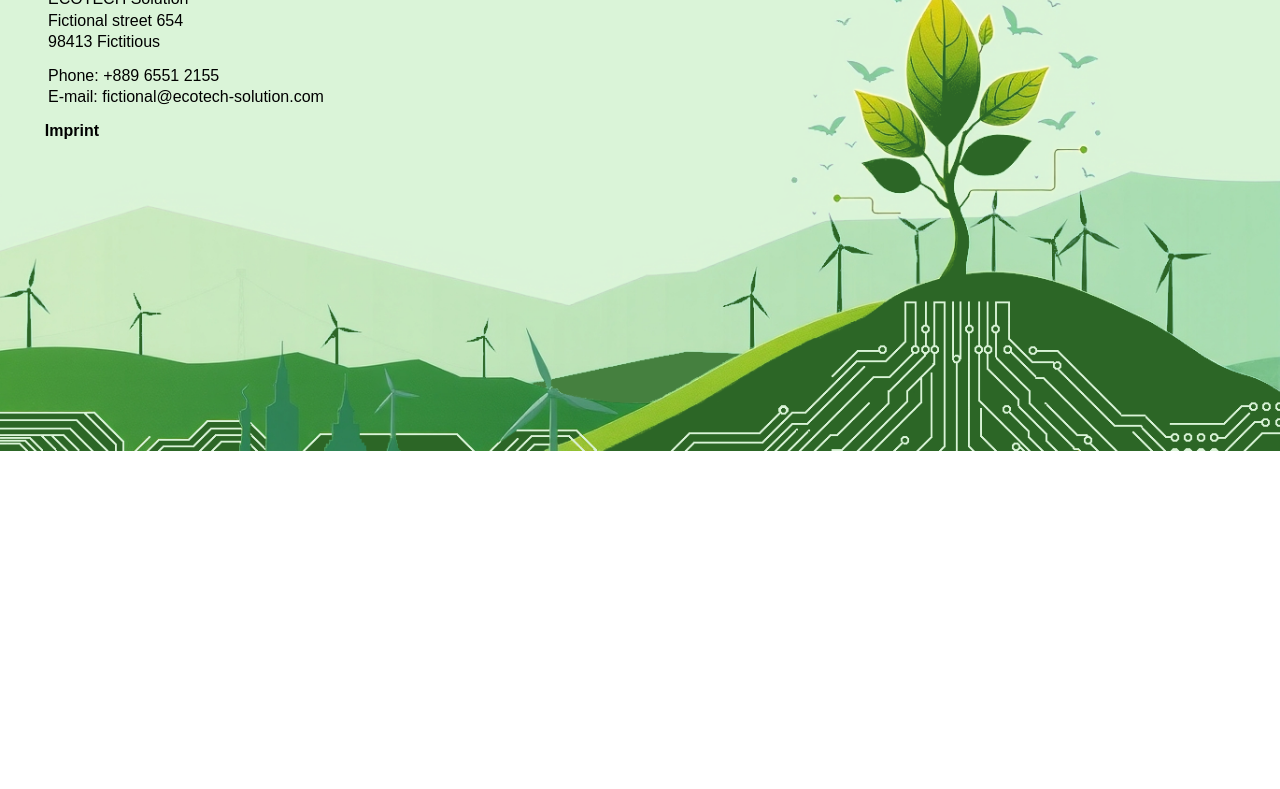
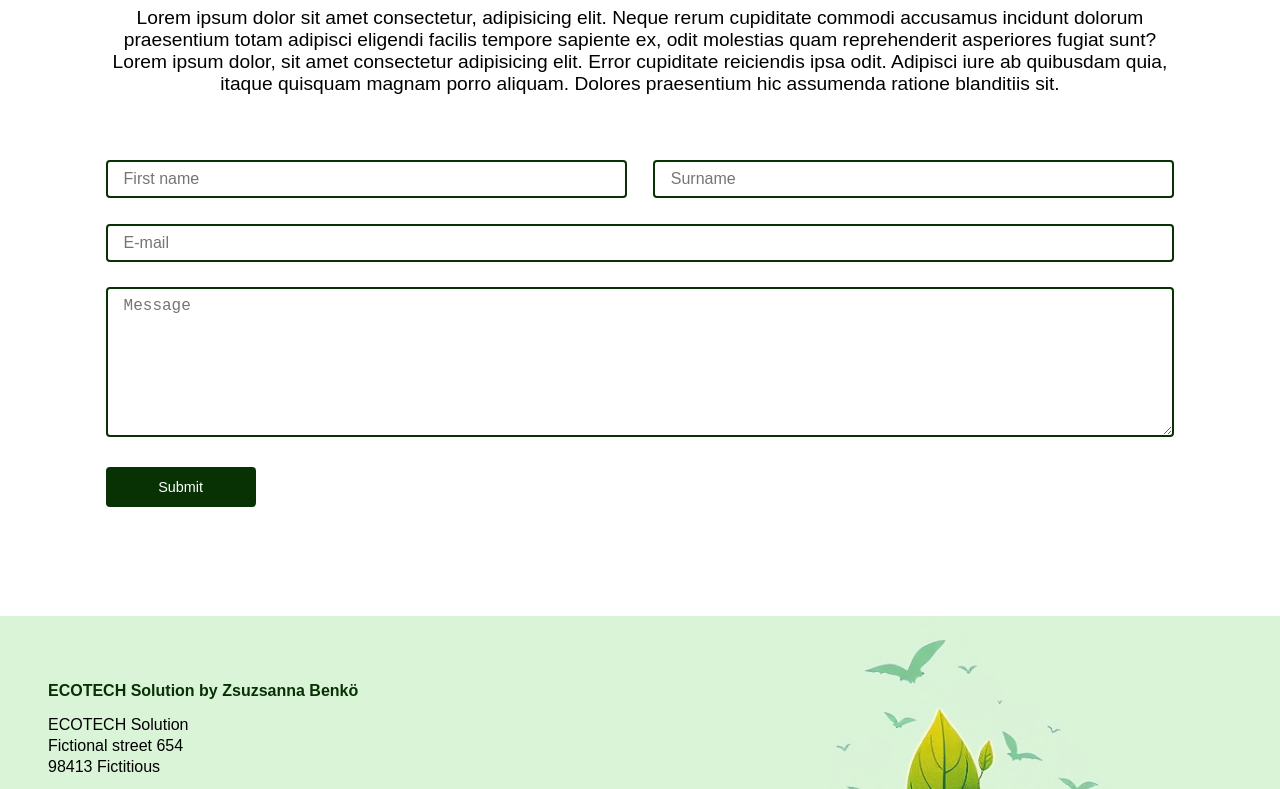
Before and after one commit to Susi-88/html-css-first-project, a plain HTML site: page html/contact.html in a window 1280 px wide. Shown: the part 628-1417 px from the top of the page. Before the commit the page ends 1079 px from the top, so only its background shows below. Drawn offline with Linux system fonts and the light colour scheme.

Commit message:
Added content to contact.html, updated styles.css

```diff
--- a/html/contact.html
+++ b/html/contact.html
@@ -53,6 +53,50 @@
             </div>
         </section>
 
+        <!-- CONTACT SECTION -->
+        <section id="contact-section">
+            <div class="container">
+                <div class="row">
+                    <div class="col-6">
+                        <header class="intro-container">
+                            <h1>Contact</h1>
+                            <p>Lorem ipsum dolor sit amet consectetur, adipisicing elit. Neque rerum cupiditate commodi accusamus incidunt dolorum praesentium totam adipisci eligendi facilis tempore sapiente ex, odit molestias quam reprehenderit asperiores fugiat sunt? Lorem ipsum dolor, sit amet consectetur adipisicing elit. Error cupiditate reiciendis ipsa odit. Adipisci iure ab quibusdam quia, itaque quisquam magnam porro aliquam. Dolores praesentium hic assumenda ratione blanditiis sit.</p>
+                        </header>
+                    </div>
+                </div>
+                <form id="contact-form" action="contact.html" method="post">
+                    <div class="row">
+                        <div class="col-3">
+                            <label for="first-name" class="screenreader">First name:</label>
+                            <input id="first-name" type="text" name="first-name" placeholder="First name">
+                        </div>
+                        <div class="col-3">
+                            <label for="surname" class="screenreader">Surname:</label>
+                            <input id="surname" type="text" name="surname" placeholder="Surname">
+                        </div>
+                    </div>
+                    <div class="row">
+                        <div class="col-6">
+                            <label for="email" class="screenreader">E-mail:</label>
+                            <input id="email" type="text" name="email" placeholder="E-mail"
+                            pattern="(?:[a-z0-9!#$%&amp;'*+\/=?^_`{|}~-]+(?:\.[a-z0-9!#$%&amp;'*+\/=?^_`{|}~-]+)*|'(?:[\x01-\x08\x0b\x0c\x0e-\x1f\x21\x23-\x5b\x5d-\x7f]|\\[\x01-\x09\x0b\x0c\x0e-\x7f])*')@(?:(?:[a-z0-9](?:[a-z0-9-]*[a-z0-9])?\.)+[a-z0-9](?:[a-z0-9-]*[a-z0-9])?|\[(?:(?:(2(5[0-5]|[0-4][0-9])|1[0-9][0-9]|[1-9]?[0-9]))\.){3}(?:(2(5[0-5]|[0-4][0-9])|1[0-9][0-9]|[1-9]?[0-9])|[a-z0-9-]*[a-z0-9]:(?:[\x01-\x08\x0b\x0c\x0e-\x1f\x21-\x5a\x53-\x7f]|\\[\x01-\x09\x0b\x0c\x0e-\x7f])+)\])" title="Enter a valid e-mail address!">
+                        </div>
+                    </div>
+                    <div class="row">
+                        <div class="col-6">
+                            <label for="message" class="screenreader">Message:</label>
+                            <textarea id="message" name="message" placeholder="Message"></textarea>
+                        </div>
+                    </div>
+                    <div class="row">
+                        <div class="col-6">
+                            <button id="contact-submit-btn" class="btn-primer" type="submit" name="submit-btn">Submit</button>
+                        </div>
+                    </div>
+                </form>
+            </div>
+        </section>
+
         <!-- FOOTER -->
         <footer id="footer">
             <img id="footer-img" src="../src/img/ECOTECH_footer.png">
--- a/src/css/styles.css
+++ b/src/css/styles.css
@@ -587,6 +587,61 @@ Third color - LIGHT GRAY:    #E5E5E5
         }
     }
 
+/*  === CONTACT HTML === */
+
+    #contact-form {
+        width: 80%;
+        margin-left: auto;
+        margin-right: auto;
+        margin-bottom: 4rem;
+
+    }
+
+    #contact-form input,
+    #contact-form textarea {
+        width: 100%;
+        border: 2px solid #083204;
+        border-radius: 4px;
+        padding: .5rem 1rem;
+        font-size: 1rem;
+        color: #083204;
+    }
+
+    #contact-form input:hover,
+    #contact-form textarea:hover,
+    #contact-form input:focus,
+    #contact-form textarea:focus {
+        background-color: #DAF4D8;
+        color: #083204;
+    }
+
+    #contact-form textarea {
+        height: 150px;
+    }
+
+    #contact-submit-btn {
+        width: 150px;
+        height: 40px;
+    }
+
+    #contact-submit-btn:hover {
+        color: #083204;
+        border: 2px solid #083204;
+    }
+
+    @media (max-width: 1366px) {
+        #contact-form {
+            width: 90%;
+        }
+    }
+
+    @media (max-width: 768px) {
+        #contact-submit-btn {
+            width: 100%;
+        }
+    }
+
+
 /*  === GRID-SYSTEM === */
 
     .container {
```
